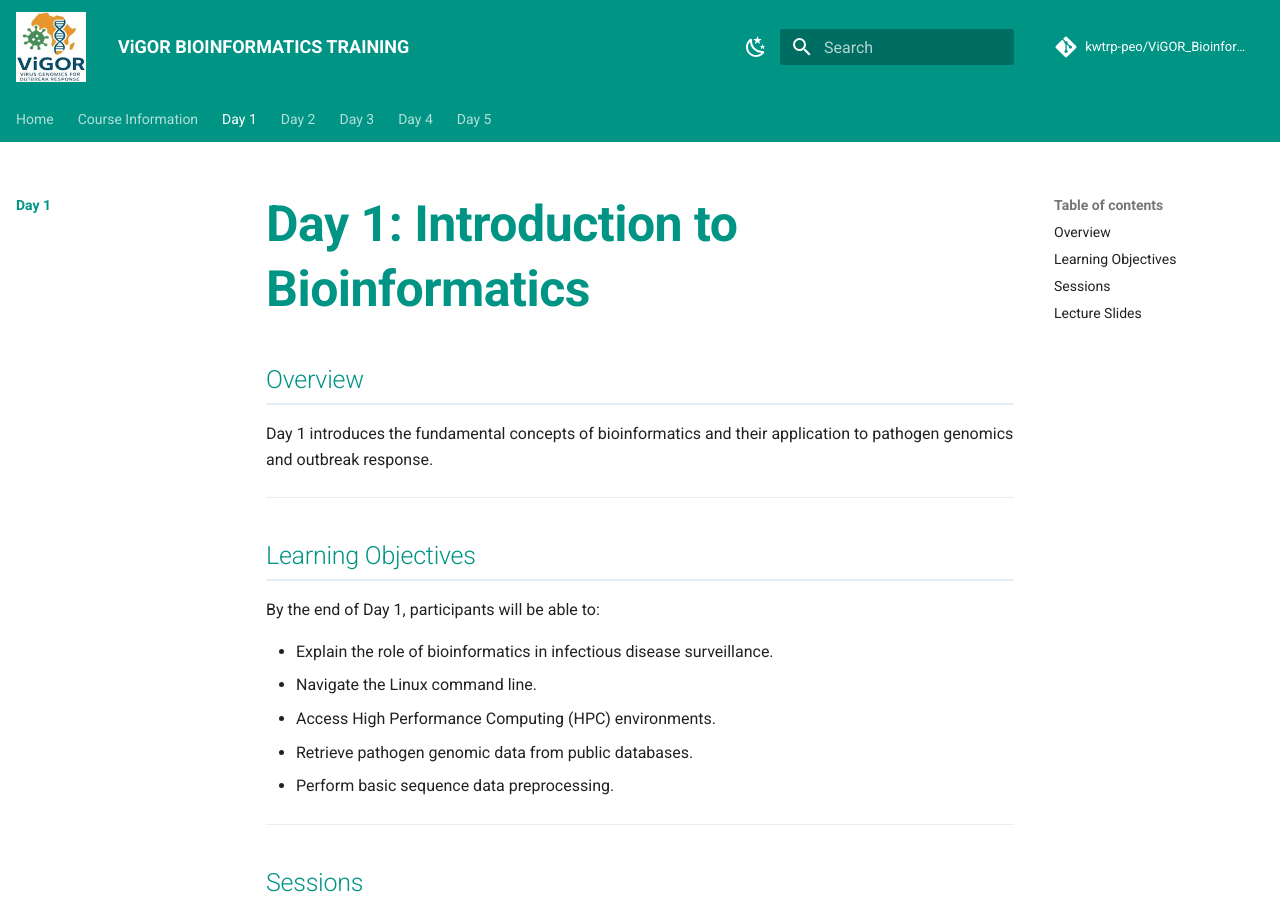
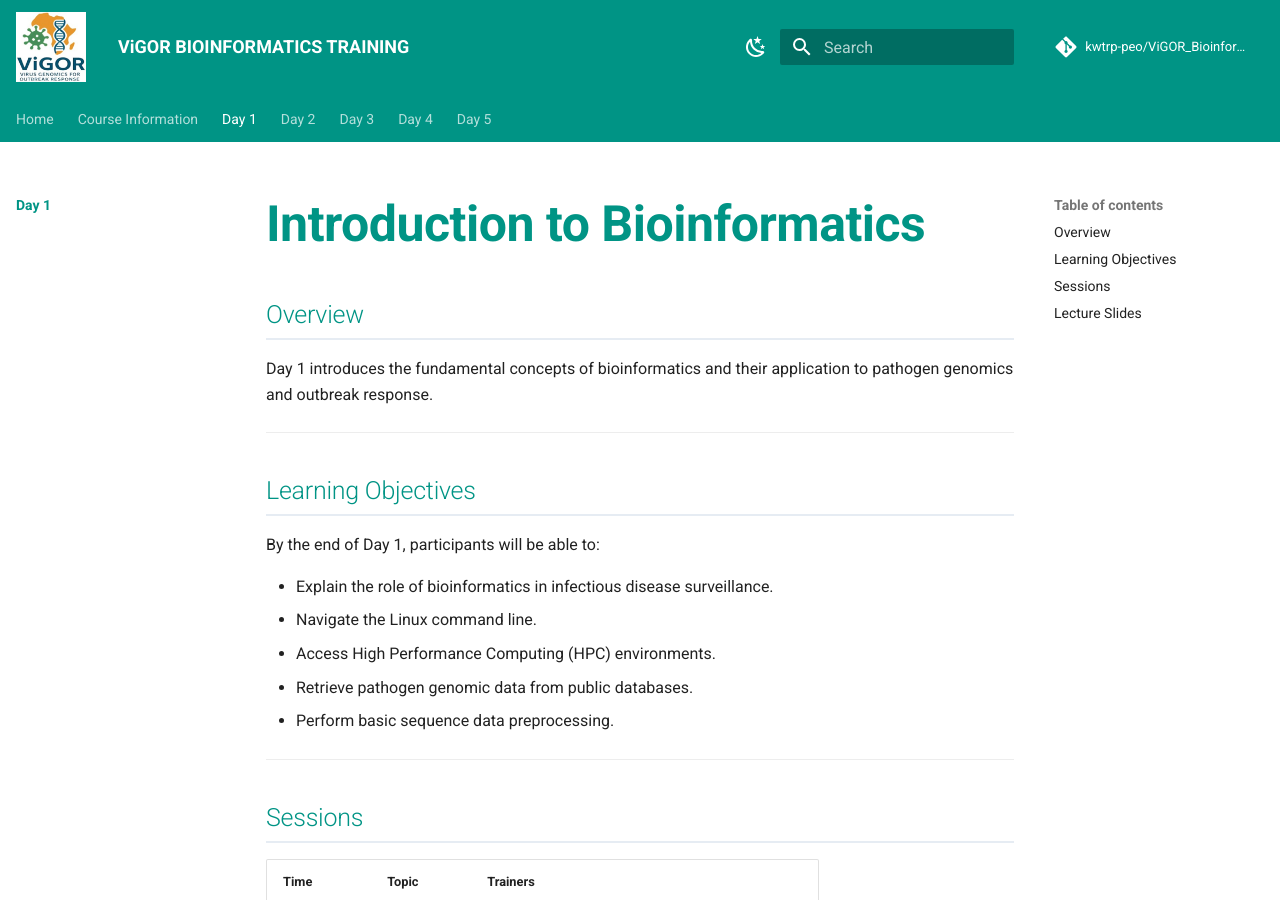
Before and after one commit to kwtrp-peo/ViGOR_Bioinformatics_training, an MkDocs documentation site: the page built from docs/day1/index.md, in a window 1280 px wide and 900 px high. Built offline with MkDocs 1.6.1 and Material for MkDocs 9.7.7, drawn with Linux system fonts in a browser that asks for light colours; comment, search, counter and statistics services are not loaded.

Commit message:
Update Day1 module

```diff
--- a/docs/day1/index.md
+++ b/docs/day1/index.md
@@ -1,4 +1,4 @@
-# Day 1: Introduction to Bioinformatics
+# Introduction to Bioinformatics
 
 ## Overview
 
```
